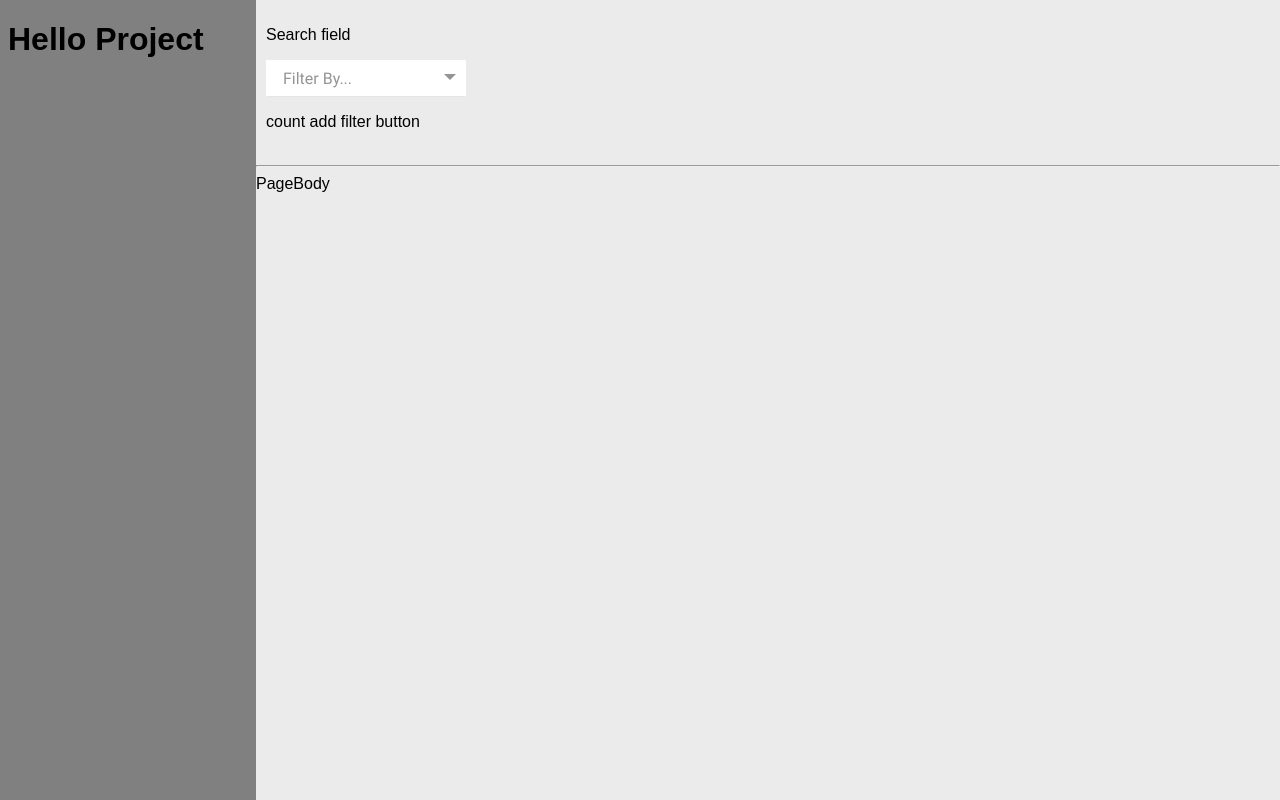
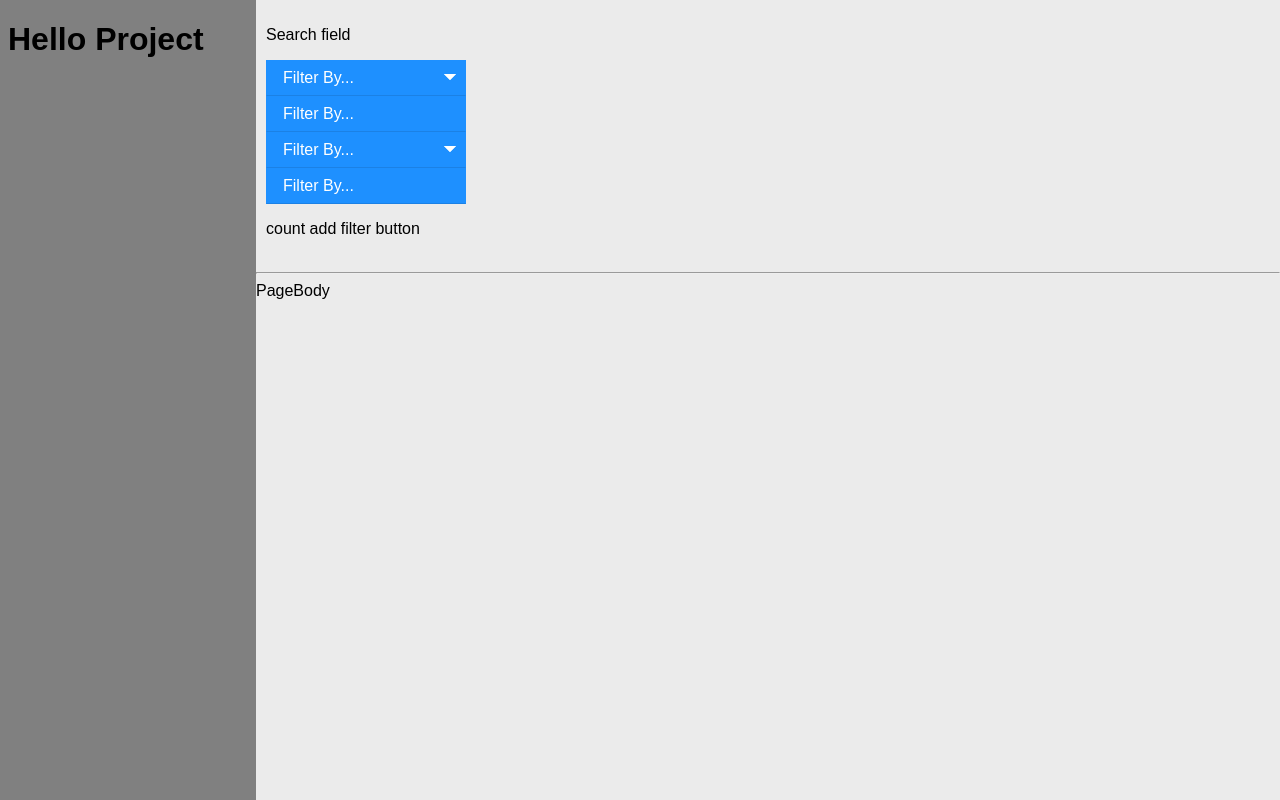
Before and after one commit to nycgitaccess/shapp, a React (Create React App) app: page / in a window 1280 px wide. Built offline with nearby package versions, Linux system fonts and the light colour scheme.

Commit message:
added placeholders for jon

```diff
--- a/src/components/pages/page_header/Filter.css
+++ b/src/components/pages/page_header/Filter.css
@@ -1,8 +1,7 @@
-/*the container must be positioned relative:*/
-.custom-select {
+ /*the container must be positioned relative:*/
+ .custom-select {
     position: relative;
-    font-family: Roboto-Regular;
-    width: 200px;
+    font-family: Arial;
 }
 
 .custom-select select {
@@ -10,7 +9,7 @@
 }
 
 .select-selected {
-    background-color: White;
+    background-color: DodgerBlue;
 }
 
 /*style the arrow inside the select element:*/
@@ -22,29 +21,28 @@
     width: 0;
     height: 0;
     border: 6px solid transparent;
-    border-color: #949494 transparent transparent transparent;
+    border-color: #fff transparent transparent transparent;
 }
 
 /*point the arrow upwards when the select box is open (active):*/
 .select-selected.select-arrow-active:after {
-    border-color: transparent transparent #949494 transparent;
+    border-color: transparent transparent #fff transparent;
     top: 7px;
 }
 
 /*style the items (options), including the selected item:*/
 .select-items div,.select-selected {
-    color: #949494;
+    color: #ffffff;
     padding: 8px 16px;
     border: 1px solid transparent;
     border-color: transparent transparent rgba(0, 0, 0, 0.1) transparent;
     cursor: pointer;
-    user-select: none;
 }
 
 /*style items (options):*/
 .select-items {
     position: absolute;
-    background-color: White;
+    background-color: DodgerBlue;
     top: 100%;
     left: 0;
     right: 0;
--- a/src/components/pages/page_header/Filter.js
+++ b/src/components/pages/page_header/Filter.js
@@ -16,7 +16,7 @@ class FilterField extends Component {
 
         this.state = {
             value : '',
-            values : ['', ...props.properties]
+            values : ['Filter By...', ...props.properties]
         }
 
     }
@@ -33,15 +33,14 @@ class FilterField extends Component {
     displayOptions = () => {
         let options = this.state.values.map((item, i) => {
             console.log(item);
-            if (i === 0) return <option key={i} value='' style={{color:'#ebebeb'}}>Filter By...</option>
-            else return <option key={i} value={item}>{item}</option>
+            return <option key={i} value={item}>{item}</option>
         })
         return options;
     }
 
     render(){
         return(
-            <div className="custom-select">
+            <div className="custom-select" style={{width:'200px'}}>
                 <select
                     value={this.state.value}
                     onChange={this.handleChange}
--- a/src/components/pages/page_header/PageHeader.js
+++ b/src/components/pages/page_header/PageHeader.js
@@ -11,7 +11,13 @@ class PageHeader extends Component {
         super(props);
 
         this.state = {
-            values : [...props.properties]
+            values : [...props.properties],
+            otherValues : [
+                'Athens',
+                'Paris',
+                'Thessaliniki',
+                'Berlin'
+            ]
         }
 
     }
@@ -44,6 +50,7 @@ class PageHeader extends Component {
             <div style={headerStyle}>
                 <p>Search field</p>
                 <FilterField properties={this.state.values}/>
+                <FilterField properties={this.state.otherValues}/>
                 <p>count      add filter button</p>
             </div>
         )
```
Also changed, not shown: src/components/pages/placeholders/Manage.js (added, +11 -0 lines), src/components/pages/placeholders/Members.js (added, +11 -0 lines), src/components/pages/placeholders/Organisations.js (added, +11 -0 lines), src/components/pages/placeholders/Trainings.js (added, +11 -0 lines), src/components/pages/page_header/FilterFunction.js (indentation only).
